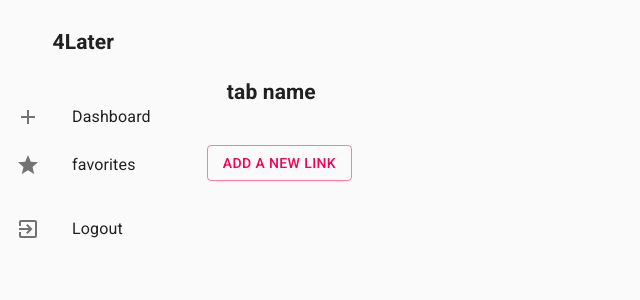
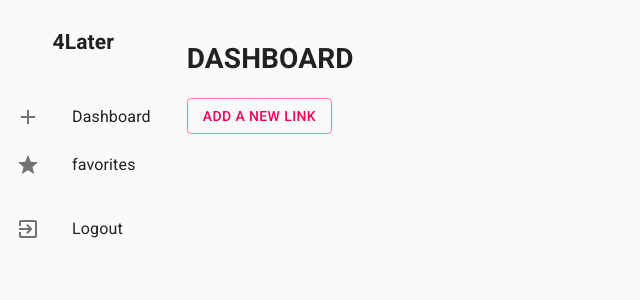
Before and after one commit to svenzu6/4later, a Next.js app: page /dashboard in a window 1280 px wide. Shown: the top 300 px of the page, without its empty margins (0-640 px from the left). Built offline with nearby package versions, Linux system fonts and the light colour scheme.

Commit message:
ref(SideBar): used styled component for content

```diff
--- a/src/components/PageContainer/PageContainer.styles.ts
+++ /dev/null
@@ -1,12 +0,0 @@
-import styled from 'styled-components'
-
-export const PageContainerRoot = styled.div`
-    padding: 40px 40px;
-    display: flex;
-    flex-direction: column;
-`
-
-export const PageContainerBar = styled.div`
-    width: 100%;
-    padding: 20px 20px;
-`
--- a/src/components/PageContainer/PageContainer.tsx
+++ /dev/null
@@ -1,19 +0,0 @@
-import React from 'react'
-
-import {
-    PageContainerBar,
-    PageContainerRoot,
-} from './PageContainer.styles'
-
-export const PageContainer: React.FunctionComponent = (props) => {
-    return (
-        <PageContainerRoot>
-            <PageContainerBar>
-                <h2>
-                    tab name
-                </h2>
-            </PageContainerBar>
-            {props.children}
-        </PageContainerRoot>
-    )
-}
--- a/src/components/PageContainer/index.ts
+++ /dev/null
@@ -1 +0,0 @@
-export * from './PageContainer'
--- a/src/components/SideBar/SideBar.styles.ts
+++ b/src/components/SideBar/SideBar.styles.ts
@@ -3,6 +3,7 @@ import styled from 'styled-components'
 export const SideBarRoot = styled.div`
     display: flex;
     flex-direction: row;
+    height: 100%;
 `
 
 export const SideBarDrawer = styled.div`
@@ -14,3 +15,8 @@ export const SideBarTitle = styled.h2`
    padding: 10px 20px;
    text-align: center;
 `
+
+export const SideBarPageContent = styled.div`
+    width: 100%;
+    height: 100%;
+`
--- a/src/components/SideBar/SideBar.tsx
+++ b/src/components/SideBar/SideBar.tsx
@@ -11,10 +11,9 @@ import firebase from 'firebase'
 import { useRouter } from 'next/router'
 import React from 'react'
 
-import { PageContainer } from '../PageContainer'
-
 import {
     SideBarDrawer,
+    SideBarPageContent,
     SideBarRoot,
     SideBarTitle,
 } from './SideBar.styles'
@@ -72,9 +71,9 @@ export const SideBar: React.FunctionComponent = (props) => {
                     </ListItem>
                 </List>
             </SideBarDrawer>
-            <PageContainer>
+            <SideBarPageContent>
                 {props.children}
-            </PageContainer>
+            </SideBarPageContent>
         </SideBarRoot>
     )
 }
--- /dev/null
+++ b/src/modules/Dashboard/Dashboard.styles.ts
@@ -0,0 +1,5 @@
+import styled from 'styled-components'
+
+export const DashboardRoot = styled.div`
+    padding: 20px;
+`
--- a/src/modules/Dashboard/Dashboard.tsx
+++ b/src/modules/Dashboard/Dashboard.tsx
@@ -1,11 +1,15 @@
 import React from 'react'
 
+import { DashboardRoot } from './Dashboard.styles'
 import { DashboardCreateDialog } from './DashboardCreateDialog'
 
 export const Dashboard: React.FunctionComponent = () => {
     return (
-        <div>
+        <DashboardRoot>
+            <h1>
+                DASHBOARD
+            </h1>
             <DashboardCreateDialog />
-        </div>
+        </DashboardRoot>
     )
 }
```
